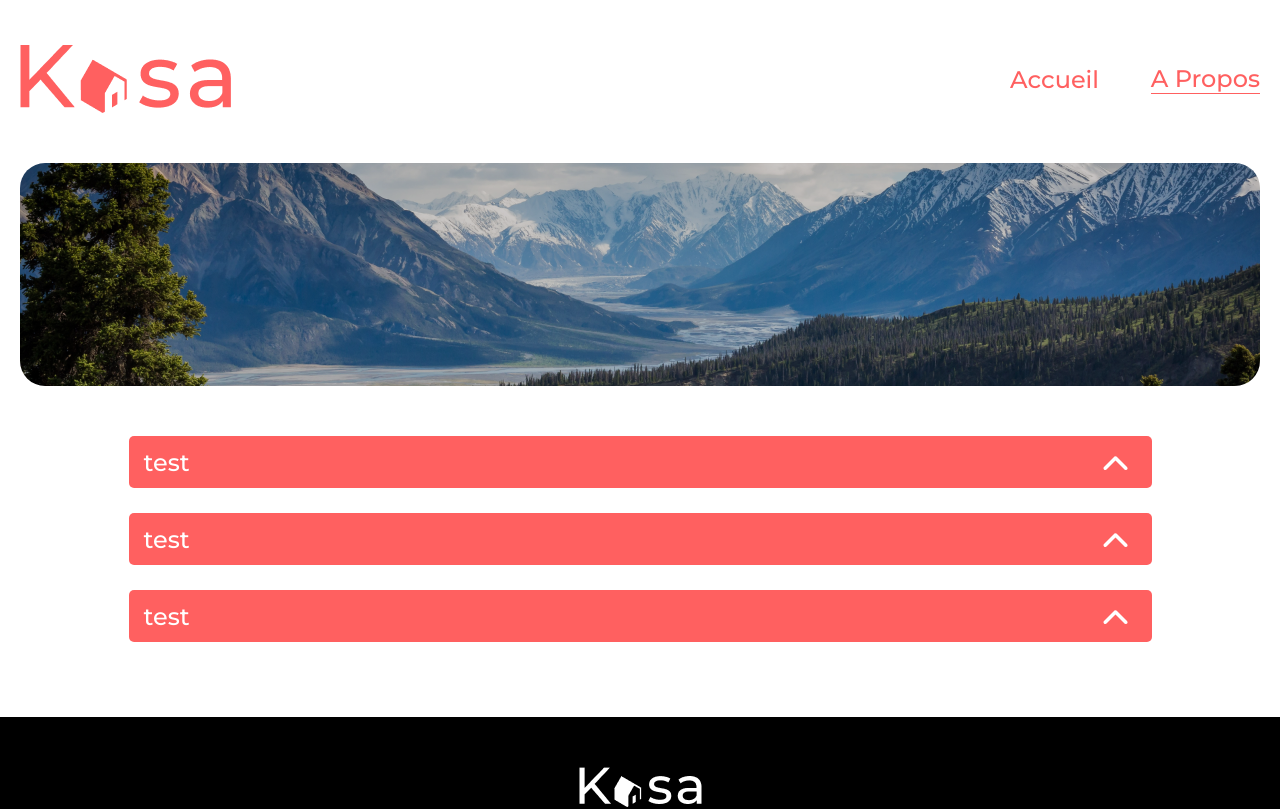
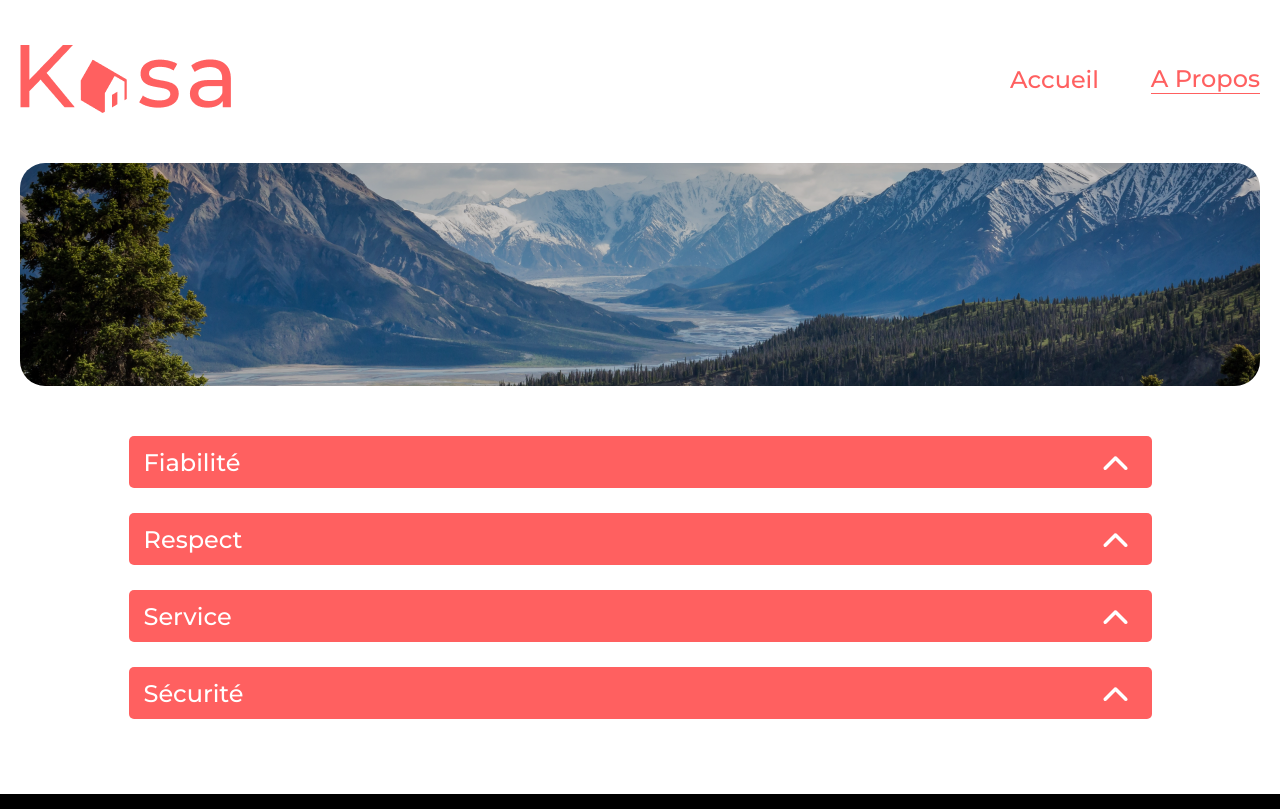
Before and after one commit to Rabibocheur/kasa-project-oc, a React (Vite) app: page /About in a window 1280 px wide. Shown: the top 809 px of the page. Built offline with nearby package versions, Linux system fonts and the light colour scheme.

Commit message:
add of the 4 reductions of the about page01~

```diff
--- a/src/pages/About.jsx
+++ b/src/pages/About.jsx
@@ -6,20 +6,36 @@
   return (
     <div>
       <Banner image={aboutBanner} altImg="about banner" />
-      <Collapse title="test" content="test bnojour comment ca va " />
       <Collapse
-        title="test"
-        content={[
-          "Climatisation",
-          "Wi-Fi",
-          "Cuisine",
-          "Espace de travail",
-          "Fer à repasser",
-          "Sèche-ch",
-        ]}
-        type="list"
+        title="Fiabilité"
+        content={`
+        Les annonces postées sur Kasa garantissent une fiabilité totale. Les photos sont conformes aux logements, et toutes les informations sont
+        régulièrement vérifiées par nos équipes.`}
+        type="text"
       />
-      <Collapse title="test" content="test" />
+      <Collapse
+        title="Respect"
+        content={`
+        La bienveillance fait partie des valeurs fondatrices de Kasa. Tout comportement discriminatoire ou de
+        perturbation du voisinage entraînera une exclusion de notre plateforme.`}
+        type="text"
+      />
+      <Collapse
+        title="Service"
+        content={`
+        La bienveillance fait partie des valeurs fondatrices de Kasa. Tout comportement discriminatoire ou de
+        perturbation du voisinage entraînera une exclusion de notre plateforme.`}
+        type="text"
+      />
+      <Collapse
+        title="Sécurité"
+        content={`
+        La sécurité est la priorité de Kasa. Aussi bien pour nos hôtes que pour les voyageurs, chaque logement
+        correspond aux critères de sécurité établis par nos services. En laissant une note aussi bien à l'hôte qu'au
+        locataire, cela permet à nos équipes de vérifier que les standards sont bien respectés. Nous organisons
+        également des ateliers sur la sécurité domestique pour nos hôtes.`}
+        type="text"
+      />
     </div>
   );
 }
```
